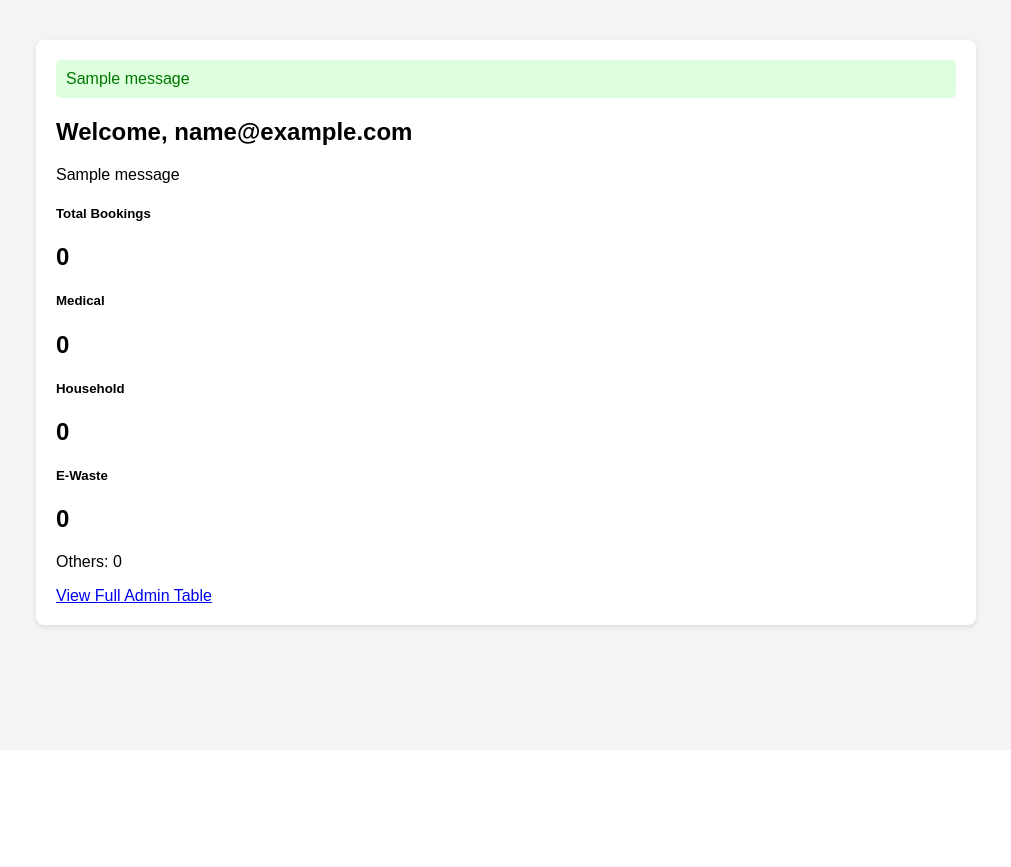
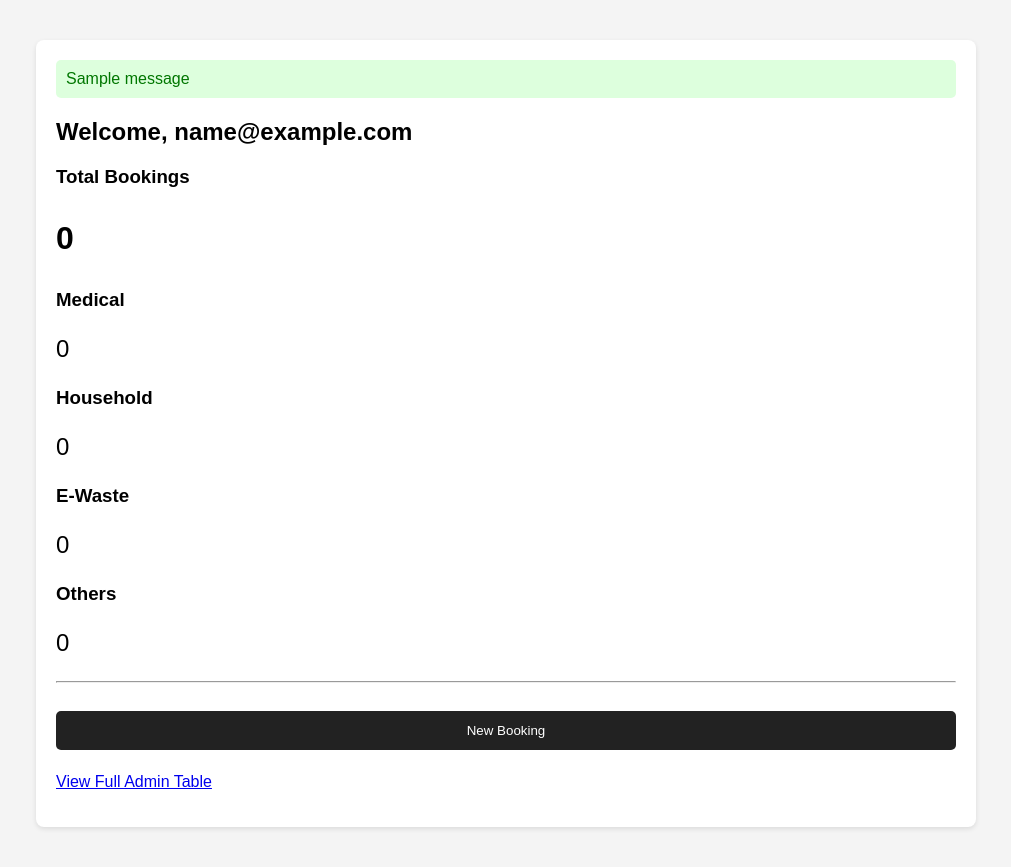
Before and after one commit to wilsoneffiong-creator/wilsoneffiong-creator-tetra-multi-dynamics-waste-app, a Flask app: page /dashboard in a window 1280 px wide. Shown: the part 50-917 px from the top of the page, without its empty margins (134-1145 px from the left). Before the commit the page ends 681 px from the top, so only its background shows below. Run offline with Flask 3, Linux system fonts and the light colour scheme; a user stored in the database is signed in; tables that the repository leaves empty hold one stand-in row (values such as "Sample post"); one stand-in notice (Sample message) is shown.

Commit message:
V5.0: Add New Booking button to dashboard

```diff
--- a/templates/dashboard.html
+++ b/templates/dashboard.html
@@ -1,49 +1,25 @@
 {% extends "base.html" %}
 {% block content %}
-<h2 class="mb-4">Welcome, {{ user.email }}</h2>
+<h2>Welcome, {{ user.email }}</h2>
 
-{% with messages = get_flashed_messages(with_categories=true) %}
-  {% if messages %}
-    {% for category, message in messages %}
-      <div class="alert alert-{{ category }}">{{ message }}</div>
-    {% endfor %}
-  {% endif %}
-{% endwith %}
+<h3>Total Bookings</h3>
+<p style="font-size: 2rem; font-weight: bold;">{{ stats.total }}</p>
 
-<div class="row g-3">
-  <div class="col-md-3">
-    <div class="card text-bg-primary">
-      <div class="card-body">
-        <h5 class="card-title">Total Bookings</h5>
-        <h2>{{ stats.total }}</h2>
-      </div>
-    </div>
-  </div>
-  <div class="col-md-3">
-    <div class="card text-bg-danger">
-      <div class="card-body">
-        <h5 class="card-title">Medical</h5>
-        <h2>{{ stats.medical }}</h2>
-      </div>
-    </div>
-  </div>
-  <div class="col-md-3">
-    <div class="card text-bg-success">
-      <div class="card-body">
-        <h5 class="card-title">Household</h5>
-        <h2>{{ stats.household }}</h2>
-      </div>
-    </div>
-  </div>
-  <div class="col-md-3">
-    <div class="card text-bg-warning">
-      <div class="card-body">
-        <h5 class="card-title">E-Waste</h5>
-        <h2>{{ stats.e_waste }}</h2>
-      </div>
-    </div>
-  </div>
-</div>
-<p class="mt-3 text-muted">Others: {{ stats.others }}</p>
-<a href="{{ url_for('admin') }}" class="btn btn-success mt-2">View Full Admin Table</a>
+<h3>Medical</h3>
+<p style="font-size: 1.5rem;">{{ stats.medical }}</p>
+
+<h3>Household</h3>
+<p style="font-size: 1.5rem;">{{ stats.household }}</p>
+
+<h3>E-Waste</h3>
+<p style="font-size: 1.5rem;">{{ stats.e_waste }}</p>
+
+<h3>Others</h3>
+<p style="font-size: 1.5rem;">{{ stats.others }}</p>
+
+<hr style="margin: 20px 0;">
+
+<a href="{{ url_for('book') }}"><button style="background: #222; color: #fff; padding: 12px; border-radius: 5px; border: none; cursor: pointer; width: 100%;">New Booking</button></a>
+
+<p style="margin-top: 15px;"><a href="{{ url_for('admin') }}">View Full Admin Table</a></p>
 {% endblock %}
```
